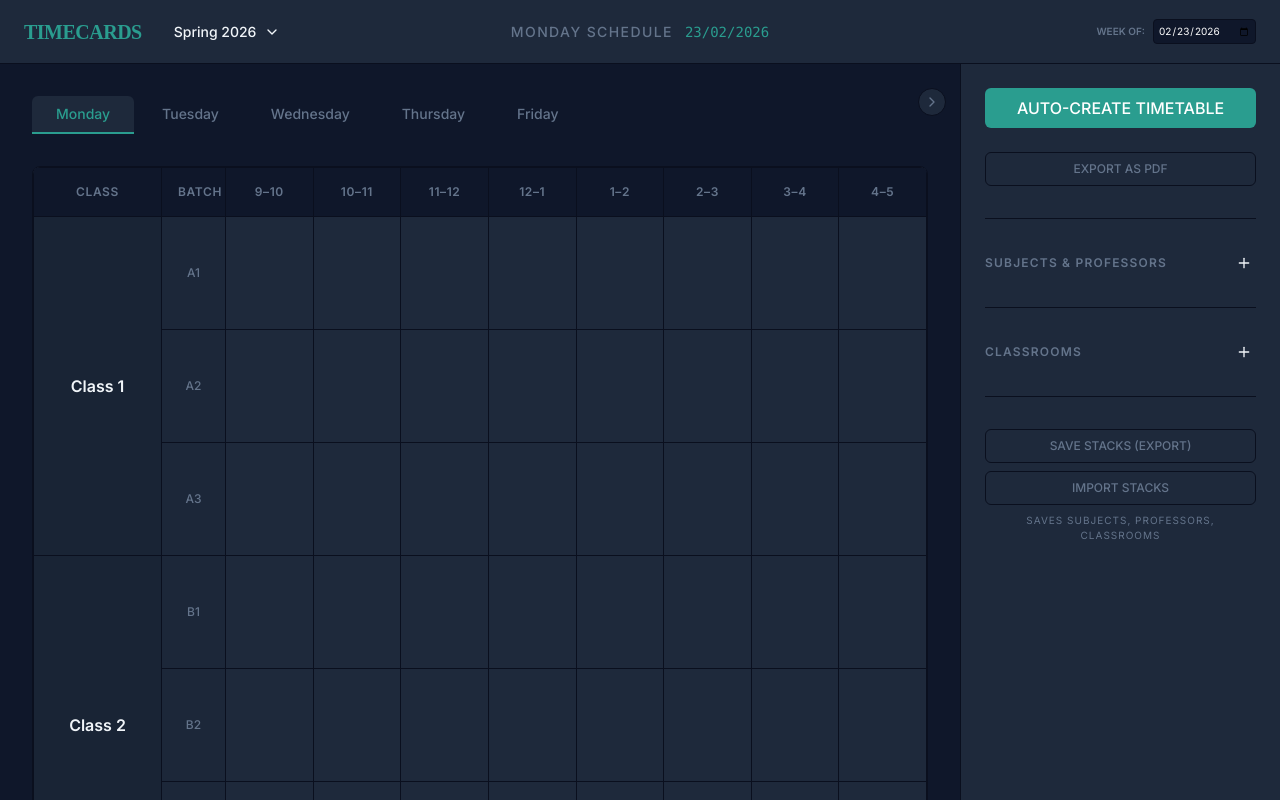
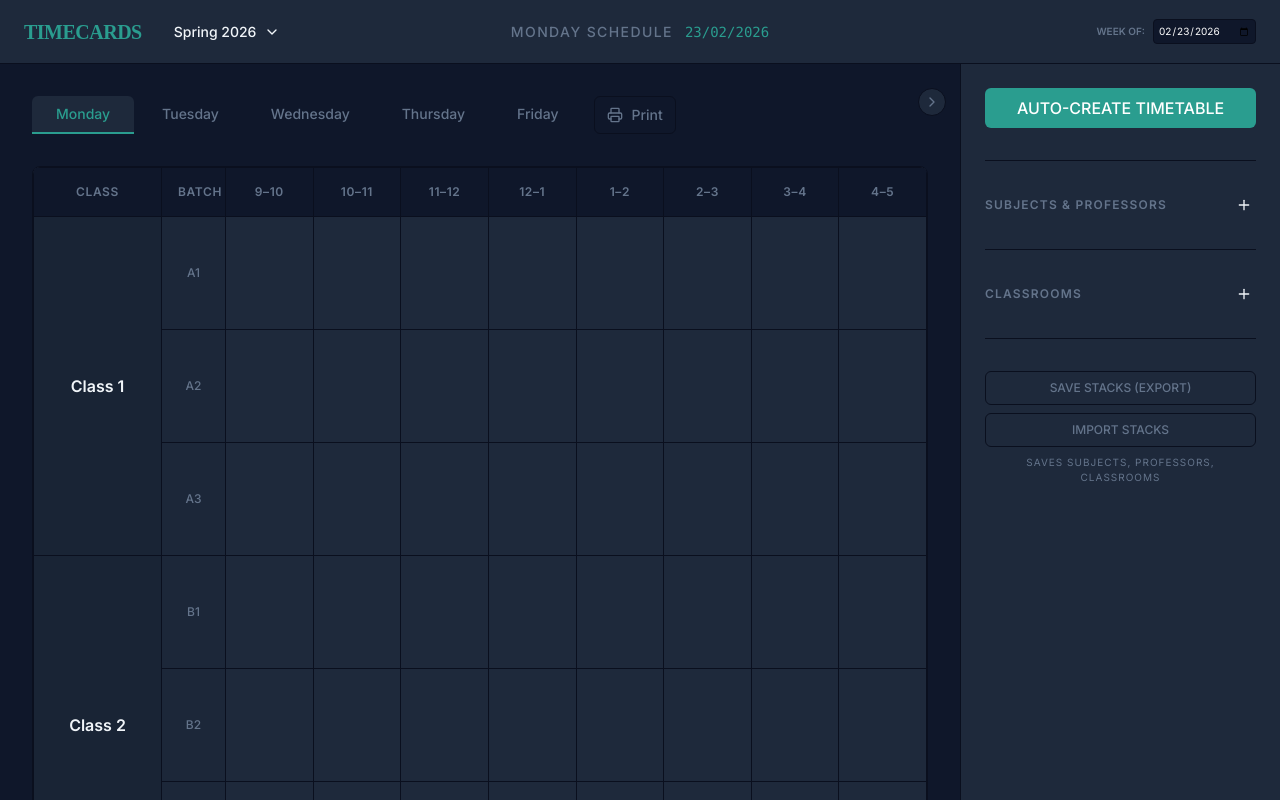
Before and after one commit to anon-atharva/timecards-athv, a React (Vite) app: page / in a window 1280 px wide. Shown: the top 800 px of the page. Built offline with nearby package versions, Linux system fonts and the light colour scheme.

Commit message:
Add files via upload

```diff
--- a/src/App.tsx
+++ b/src/App.tsx
@@ -8,7 +8,7 @@ import {
   DragStartEvent,
   DragEndEvent
 } from '@dnd-kit/core';
-import { Plus, X, GripVertical, ChevronDown, AlertCircle, User as UserIcon, Trash2, ChevronRight, ChevronLeft } from 'lucide-react';
+import { Plus, X, GripVertical, ChevronDown, AlertCircle, User as UserIcon, Trash2, ChevronRight, ChevronLeft, Printer } from 'lucide-react';
 import { motion, AnimatePresence } from 'motion/react';
 import { cn } from './utils';
 import {
@@ -103,33 +103,6 @@ const DraggableChip = ({ id, type, data, onRemove, onUpdate, professors }: { id:
           <span className="truncate font-medium">{data.name}</span>
           {professor && <span className="text-[10px] text-muted-steel truncate">{professor.name}</span>}
         </div>
-        {type === 'subject' && (
-          <div className="flex items-center gap-1 ml-auto shrink-0">
-            <button
-              onClick={(e) => {
-                e.stopPropagation();
-                if (onUpdate && data.weightage > 1) onUpdate({ ...data, weightage: data.weightage - 1 });
-              }}
-              onPointerDown={(e) => e.stopPropagation()}
-              onMouseDown={(e) => e.stopPropagation()}
-              className="w-5 h-5 flex items-center justify-center rounded bg-deep-navy hover:bg-slate-blue text-[10px] font-bold"
-            >
-              -
-            </button>
-            <span className="text-[10px] font-mono w-4 text-center">{data.weightage}h</span>
-            <button
-              onClick={(e) => {
-                e.stopPropagation();
-                if (onUpdate) onUpdate({ ...data, weightage: data.weightage + 1 });
-              }}
-              onPointerDown={(e) => e.stopPropagation()}
-              onMouseDown={(e) => e.stopPropagation()}
-              className="w-5 h-5 flex items-center justify-center rounded bg-deep-navy hover:bg-slate-blue text-[10px] font-bold"
-            >
-              +
-            </button>
-          </div>
-        )}
       </div>
       {onRemove && (
         <button
@@ -922,8 +895,9 @@ export default function App() {
           {/* Timetable Grid */}
           <div className="flex-1 overflow-auto p-8 bg-deep-navy">
               <div className={cn("mx-auto", !isSidebarCollapsed && "max-w-7xl")}>
-              {/* Day Tabs */}
-              <div className="flex gap-1 mb-8">
+              {/* Day Tabs + Print */}
+              <div className="flex items-center gap-3 mb-8">
+                <div className="flex gap-1">
                   {DAYS.map((day, idx) => (
                     <button
                       key={day}
@@ -938,6 +912,16 @@ export default function App() {
                       {day}
                     </button>
                   ))}
+                </div>
+                <button
+                  type="button"
+                  onClick={exportPdf}
+                  className="flex items-center gap-2 px-3 py-2 text-sm font-medium rounded-md border border-border-blue-gray text-muted-steel hover:bg-midnight-blue hover:text-muted-teal transition-colors no-print"
+                  aria-label="Print"
+                >
+                  <Printer className="w-4 h-4" />
+                  Print
+                </button>
               </div>
 
               {/* Grid */}
@@ -1018,12 +1002,6 @@ export default function App() {
                     className="w-full btn-teal py-4 flex items-center justify-center gap-2 shadow-none"
                   >
                     AUTO-CREATE TIMETABLE
-                  </button>
-                  <button
-                    onClick={exportPdf}
-                    className="w-full btn-outline py-2 text-xs mt-3"
-                  >
-                    EXPORT AS PDF
                   </button>
                 </div>
 
@@ -1086,11 +1064,14 @@ export default function App() {
             )}
           </AnimatePresence>
 
-          {/* Sidebar toggle handle */}
+          {/* Sidebar toggle handle - moves with sidebar collapse */}
           <button
             type="button"
             onClick={() => setIsSidebarCollapsed((v) => !v)}
-            className="absolute top-6 right-80 -translate-x-1/2 z-20 bg-midnight-blue border border-border-blue-gray rounded-full w-7 h-7 flex items-center justify-center hover:bg-slate-blue transition-colors"
+            className={cn(
+              "absolute top-6 -translate-x-1/2 z-20 bg-midnight-blue border border-border-blue-gray rounded-full w-7 h-7 flex items-center justify-center hover:bg-slate-blue transition-all duration-200",
+              isSidebarCollapsed ? "right-0" : "right-80"
+            )}
             aria-label={isSidebarCollapsed ? 'Expand sidebar' : 'Collapse sidebar'}
           >
             {isSidebarCollapsed ? (
```
Lines whose indentation alone changed are shown as unchanged.
